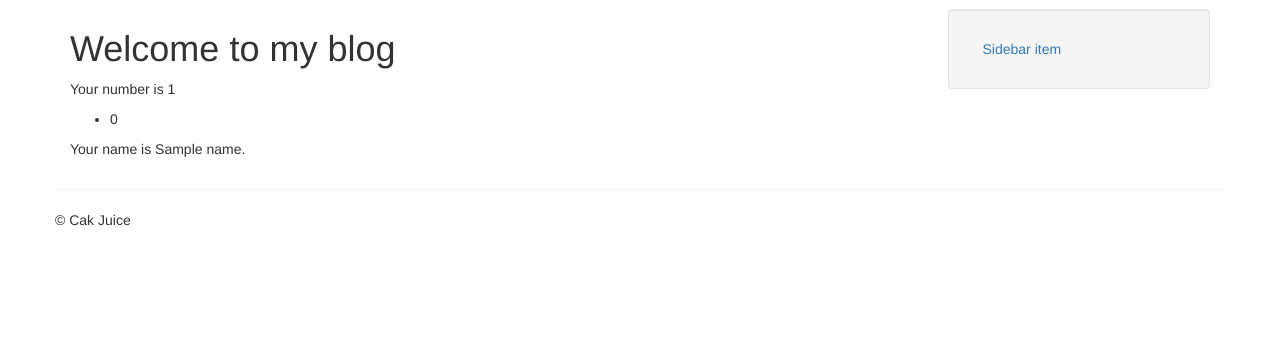
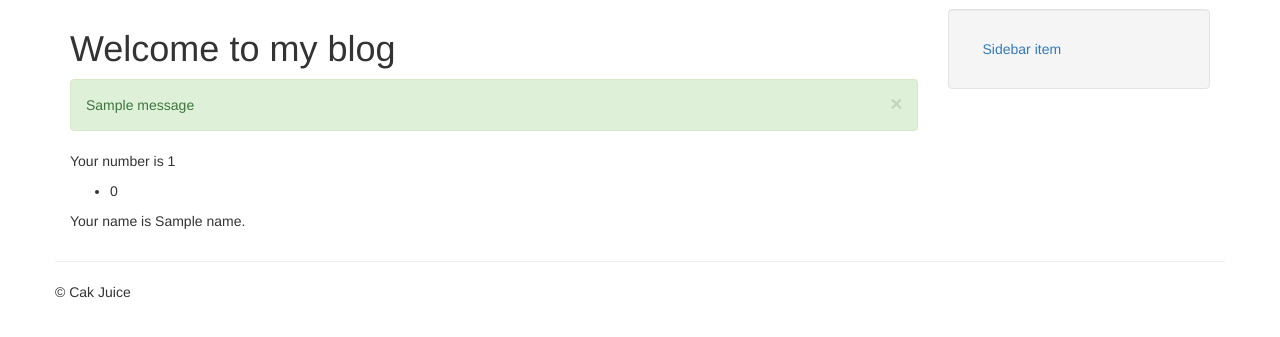
Before and after one commit to CakJuice/flask-simple-blog, a Python web app: template app/templates/homepage.html in a window 1280 px wide. Shown: the part 51-388 px from the top of the page. Run offline with Jinja, Linux system fonts and the light colour scheme; the template is opened without the code that fills it: most values are stand-ins (such as "Sample title", 1, 10 or a date in 2020); one stand-in notice (Sample message) is shown.

Commit message:
flash message

```diff
--- a/app/config.py
+++ b/app/config.py
@@ -11,3 +11,5 @@ class Configuration(object):
 	example -> postgresql://postgres:secretpassword@localhost:5432/blog_db
 	"""
 	SQLALCHEMY_DATABASE_URI = 'sqlite:///{}/blog.db'.format(APPLICATION_DIR)
+
+	SECRET_KEY = 'j7T7o3PAbIbuKhrJOWcPLVAEguDpxCJK'
--- a/app/entries/blueprint.py
+++ b/app/entries/blueprint.py
@@ -1,4 +1,4 @@
-from flask import Blueprint, render_template, redirect, request, url_for
+from flask import Blueprint, render_template, redirect, request, url_for, flash
 from models import Entry, Tag
 from helpers import object_list, entry_list, get_entry_or_404
 from entries.forms import EntryForm
@@ -36,6 +36,7 @@ def create():
 			entry = form.save_entry(Entry())
 			db.session.add(entry)
 			db.session.commit()
+			flash("Entry {0} created successfully.".format(entry.title), 'success')
 			return redirect(url_for('entries.detail', slug=entry.slug))
 	else:
 		form = EntryForm()
@@ -51,6 +52,7 @@ def edit(slug):
 			entry = form.save_entry(entry)
 			db.session.add(entry)
 			db.session.commit()
+			flash("Entry {0} has been saved.".format(entry.title), 'success')
 			return redirect(url_for('entries.detail', slug=entry.slug))
 	else:
 		form = EntryForm(obj=entry)
@@ -64,5 +66,6 @@ def delete(slug):
 		entry.status = Entry.STATUS_DELETED
 		db.session.add(entry)
 		db.session.commit()
+		flash("Entry {0} has been deleted.".format(entry.title), 'success')
 		return redirect(url_for('entries.index'))
 	return render_template('entries/delete.html', entry=entry)
--- a/app/templates/base.html
+++ b/app/templates/base.html
@@ -38,6 +38,12 @@
 		<div class="row">
 			<div class="col-md-9">
 				<h1>{% block content_title %}{% endblock %}</h1>
+				{% for category, message in get_flashed_messages(with_categories=true) %}
+					<div class="alert alert-dismissable alert-{{ category }}">
+						<button type="button" class="close" data-dismiss="alert">&times;</button>
+						{{ message }}
+					</div>
+				{% endfor %}
 				{% block content %}{% endblock %}
 			</div>
 
```
Also changed, not shown: app/blog.db.
